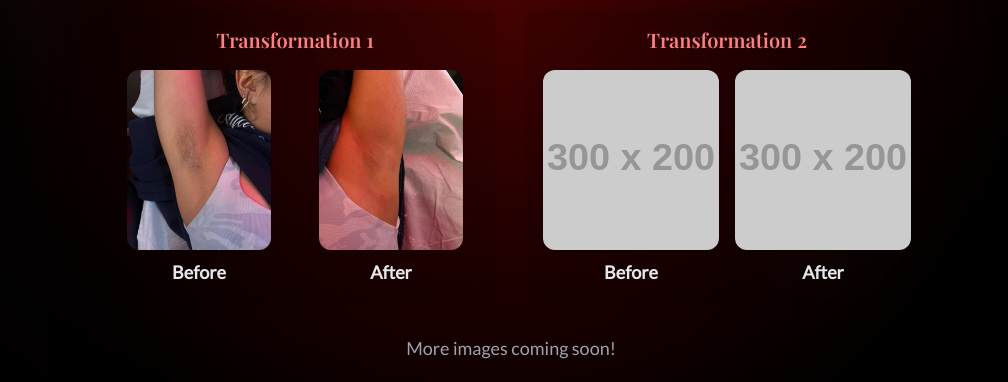
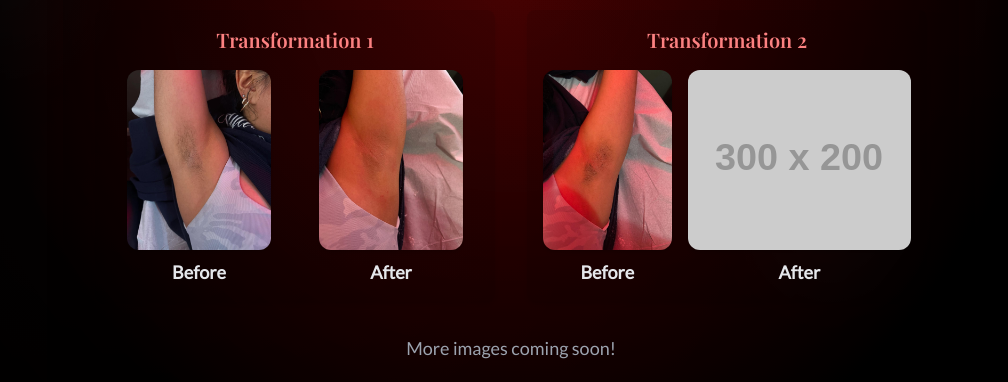
Before and after one commit to WaxedxNancy/policy-prices, a plain HTML site: page index.html in a window 1280 px wide. Both pictures are taken after a click on the link "Gallery". Shown: the part 418-800 px from the top of the page, without its empty margins (129-1137 px from the left). Drawn offline with nearby package versions, Linux system fonts and the light colour scheme; placeholder pictures from the web are drawn by us.

Commit message:
Update index.html

```diff
--- a/index.html
+++ b/index.html
@@ -319,7 +319,7 @@
                         <h3 class="text-xl font-semibold text-accent-red mb-4 text-center">Transformation 2</h3>
                         <div class="flex flex-col sm:flex-row gap-4 justify-around items-center">
                             <div class="gallery-image-wrapper flex flex-col items-center">
-                                <img src="https://placehold.co/300x200/E53E3E/FFFFFF?text=Before+Image+2" alt="Before Image 2" class="rounded-lg w-full h-auto object-cover">
+                                <img src="488418153_17876368647299069_4270973664337992618_n.jpg" alt="Before Image 2" class="rounded-lg w-full h-auto object-cover">
                                 <p class="mt-2 text-lg font-semibold text-gray-200">Before</p>
                             </div>
                             <div class="gallery-image-wrapper flex flex-col items-center">
```
